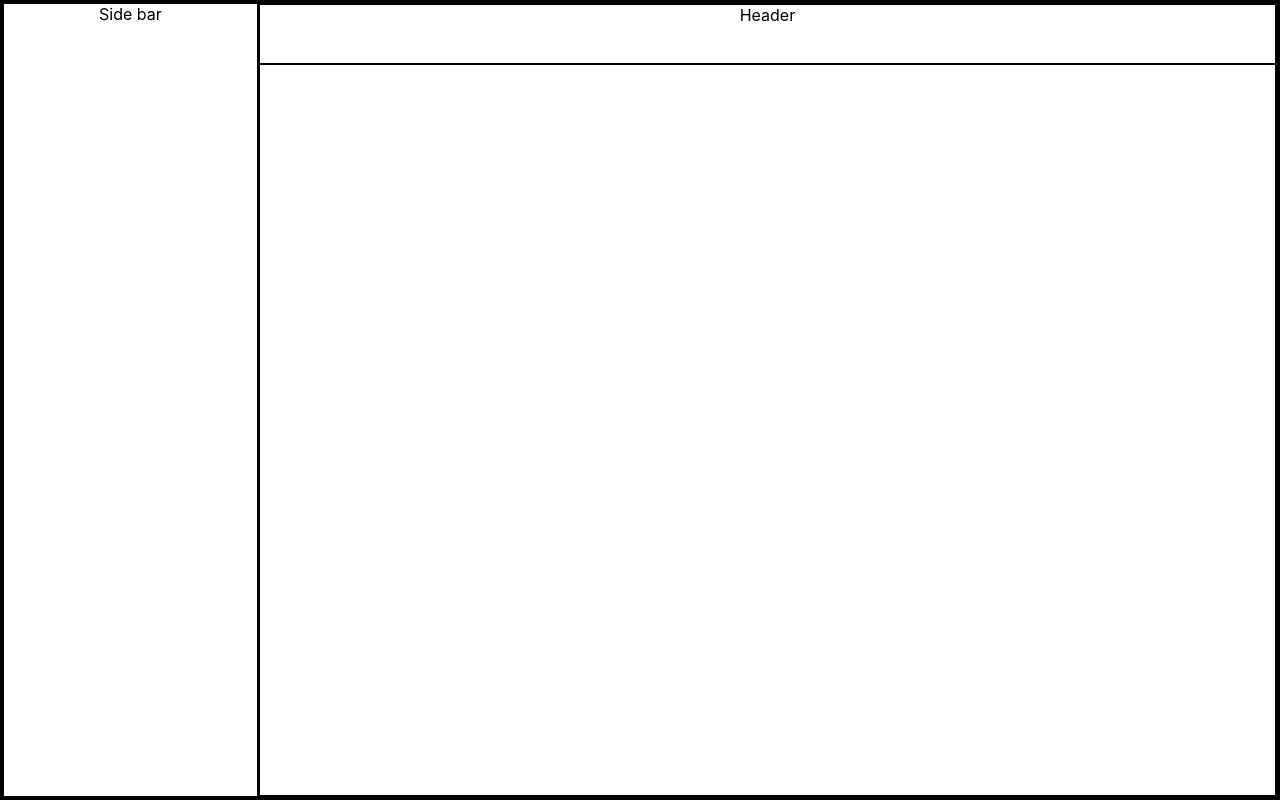
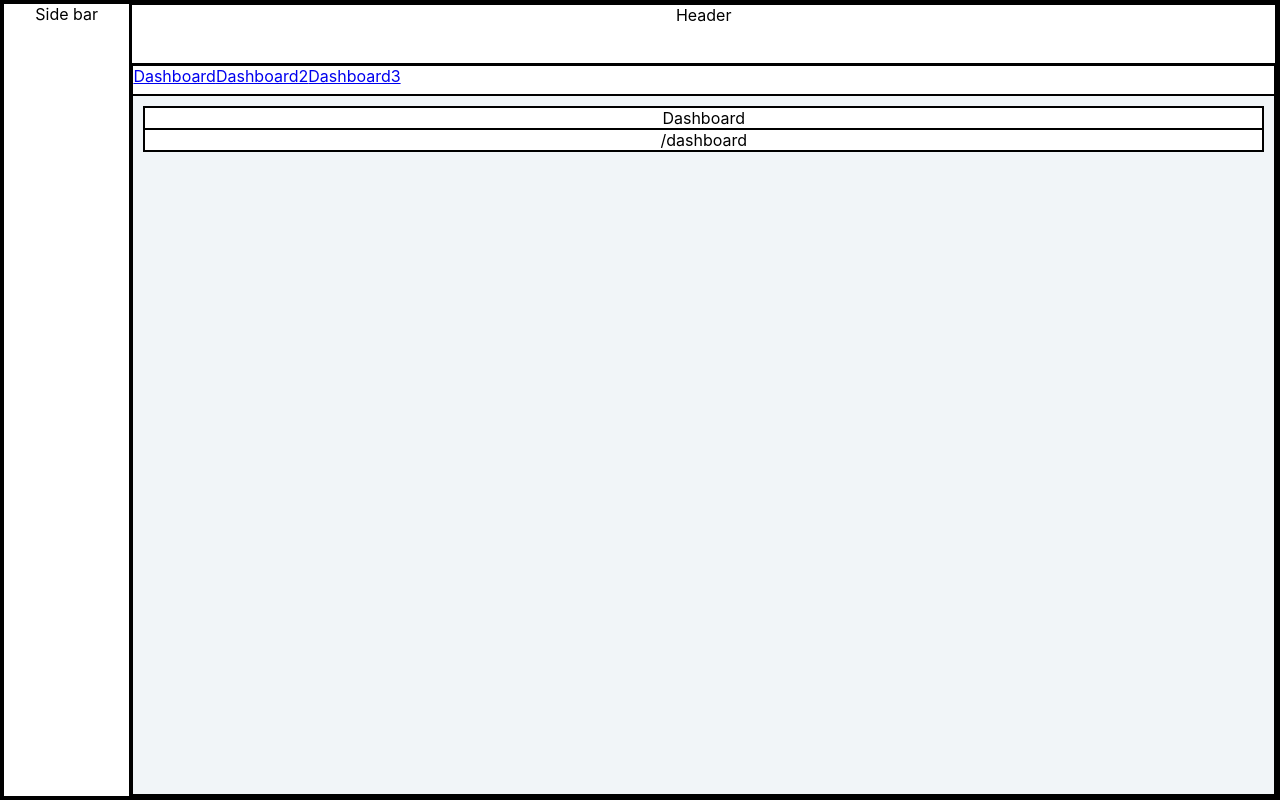
Before and after one commit to Anti-RakPro/Exonn-task, a React (Create React App) app: page /dashboard in a window 1280 px wide. Built offline with nearby package versions, Linux system fonts and the light colour scheme.

Commit message:
add: a lot

```diff
--- a/src/index.tsx
+++ b/src/index.tsx
@@ -3,13 +3,16 @@ import ReactDOM from 'react-dom/client';
 import './index.module.css';
 import App from './App';
 import reportWebVitals from './reportWebVitals';
+import { BrowserRouter } from 'react-router-dom'
 
 const root = ReactDOM.createRoot(
   document.getElementById('root') as HTMLElement
 );
 root.render(
   <React.StrictMode>
-    <App />
+      <BrowserRouter>
+          <App />
+      </BrowserRouter>
   </React.StrictMode>
 );
 
--- a/src/pages/Main/Main.module.css
+++ b/src/pages/Main/Main.module.css
@@ -1,7 +1,7 @@
 .main-grid{
     height: calc(100vh - 4px);
     display: grid;
-    grid-template-columns:minmax(100px, 20%) 1fr;
+    grid-template-columns:minmax(30px, 10%) 1fr;
 }
 
 .main-grid_left-side{
@@ -14,4 +14,19 @@
 
 .main-block {
     height: 100%;
+    /*position: relative;*/
+
 }
+
+
+
+
+.main-display{
+    /*position: absolute;*/
+    top: 30px;
+    left: 0;
+    height: calc(100% - 30px);
+    width: 100%;
+    background-color: rgb(241, 245, 248);
+    padding: 10px;
+}
--- a/src/pages/Main/Main.tsx
+++ b/src/pages/Main/Main.tsx
@@ -1,15 +1,23 @@
 import React from "react";
 import styles from "./Main.module.css"
 import {Route, Routes} from "react-router-dom";
+import Dashboard from "../Tabs/Dashboard";
+import TabList from "../Tabs/TabList";
 
 
 function Main() {
     return (<div className={styles["main-grid"]}>
-        <div className={styles["main-grid_left-side"]} >Side bar</div>
+        <div className={styles["main-grid_left-side"]}>Side bar</div>
         <div className={styles["main-grid_right-side"]}>
             <div>Header</div>
-            <div className={styles["main-block"]}></div>
-
+            <div className={styles["main-block"]}>
+                <TabList/>
+                <div className={styles["main-display"]}>
+                    <Routes>
+                        <Route path={'/dashboard'} element={<Dashboard/>}/>
+                    </Routes>
+                </div>
+            </div>
         </div>
     </div>)
 
--- /dev/null
+++ b/src/pages/Tabs/Dashboard.tsx
@@ -0,0 +1,19 @@
+import React from "react";
+import { useLocation } from 'react-router-dom';
+
+
+
+function Dashboard(){
+
+    const location = useLocation();
+    const currentUrl = location.pathname + location.search + location.hash;
+
+    return(
+        <div>
+            <div>Dashboard</div>
+            <div>{currentUrl}</div>
+        </div>
+    )
+}
+
+export default Dashboard
--- /dev/null
+++ b/src/pages/Tabs/TabList.module.css
@@ -0,0 +1,26 @@
+.tab-row {
+    /*position: absolute;*/
+    display: flex;
+    top: 0;
+    left: 0;
+    height: 30px;
+    width: 100%;
+}
+
+.tab-item {
+    margin: 2px 0;
+    padding: 0 5px;
+    /*padding: 2px;*/
+    cursor: pointer;
+    text-decoration: none;
+    color: gray;
+}
+.tab-item:hover {
+    background-color: rgb(241, 245, 248);
+    color: black;
+}
+
+.tab-item_active{
+    background-color: rgb(241, 245, 248);;
+    color: black;
+}
--- /dev/null
+++ b/src/pages/Tabs/TabList.tsx
@@ -0,0 +1,46 @@
+import React from "react";
+import styles from "./TabList.module.css";
+import {Link, useLocation } from "react-router-dom";
+
+const obj = [{
+    id: '',
+    title: 'Dashboard',
+    routePath: '/dashboard',
+    // routeElement: {Dashboard},
+    isOpened: false,
+},{
+    id: '',
+    title: 'Dashboard2',
+    routePath: '/dashboard2',
+    // routeElement: {Dashboard},
+    isOpened: false,
+},{
+    id: '',
+    title: 'Dashboard3',
+    routePath: '/dashboard3',
+    // routeElement: {Dashboard},
+    isOpened: false,
+}, ]
+const tabs = [...obj]
+
+function TabList() {
+
+    const location = useLocation();
+    const currentUrl = location.pathname + location.search + location.hash;
+
+    function isOpened(tab):any{
+
+
+        return currentUrl === tab.routePath? 'tab-item_active' : ''
+    }
+
+
+    return <div className={styles["tab-row"]}>
+        {tabs.map((tab) => {
+            return (
+                    <Link className={styles[`tab-item ${isOpened(tab)}`]} key={tab.id} to={tab.routePath}> {tab.title}  </Link>
+            )
+        })}
+    </div>
+}
+    export default TabList
```
